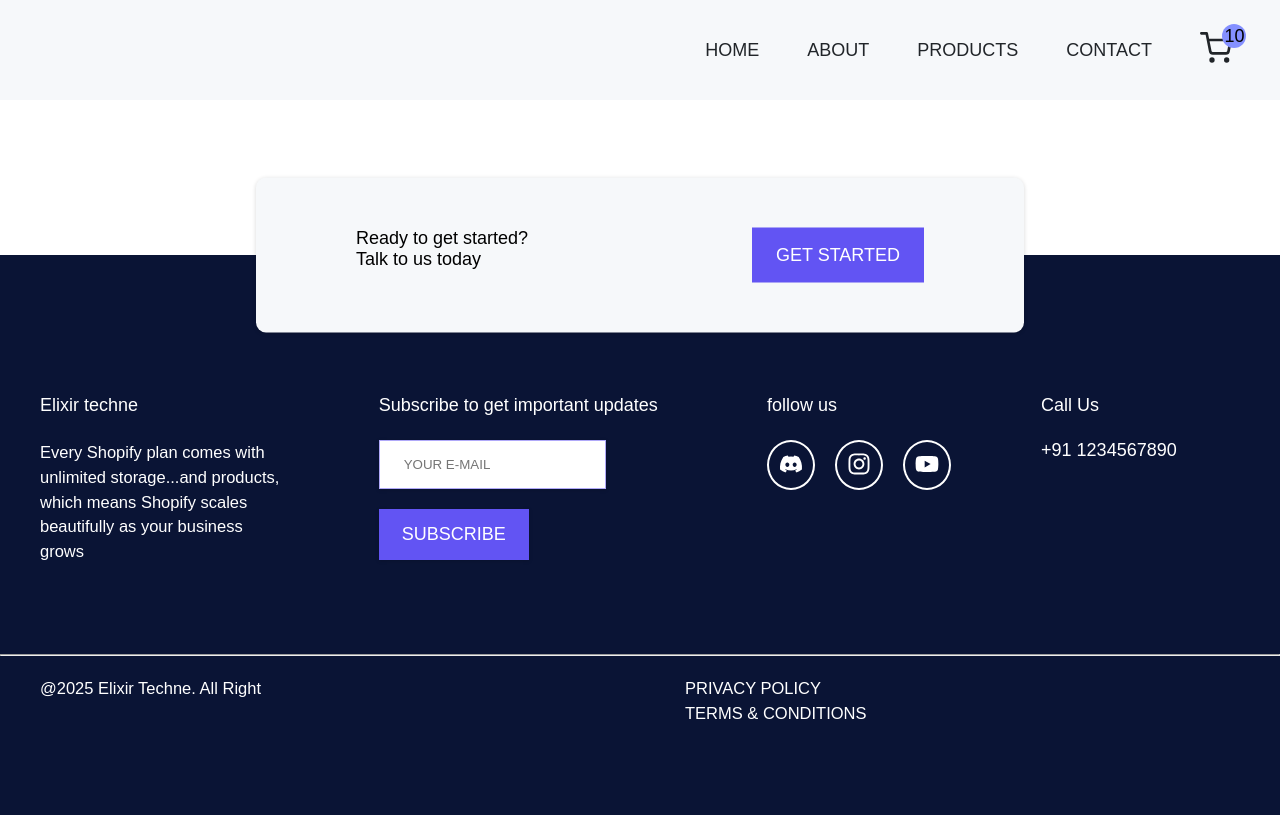
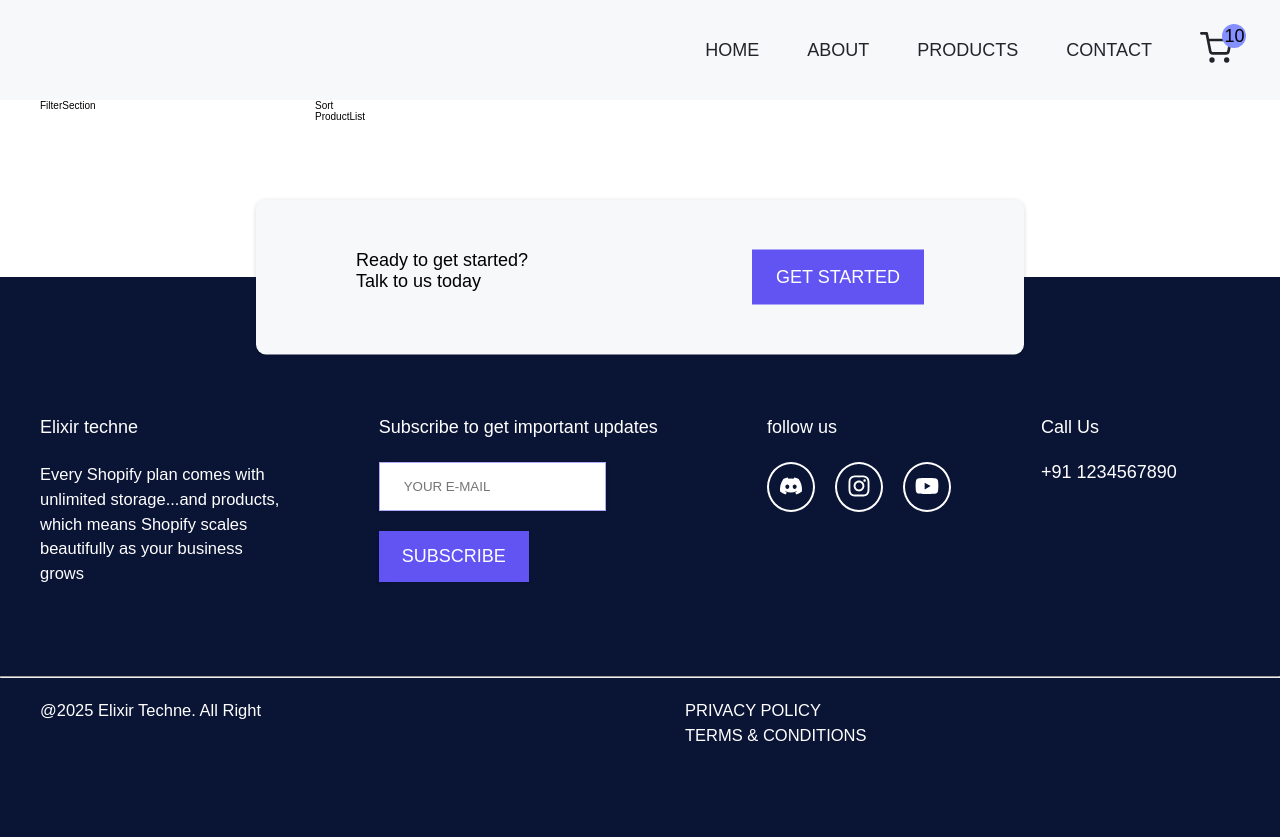
Before and after one commit to sabhaya-meet/e-commerceWeb, a React (Vite) app: page /products in a window 1280 px wide. Before the commit the page ends 815 px from the top, so only its background shows below. Built offline with nearby package versions, Linux system fonts and the light colour scheme; no server answers.

Commit message:
added quantity

```diff
--- a/src/Helpers/FormatPrice.jsx
+++ b/src/Helpers/FormatPrice.jsx
@@ -1,5 +1,3 @@
-import React from "react";
-
 const FormatPrice = ({ price }) => {
   return Intl.NumberFormat("en-IN", {
     style: "currency",
--- a/src/Products.jsx
+++ b/src/Products.jsx
@@ -1,8 +1,28 @@
 import React from "react";
 import styled from "styled-components";
+import ProductList from "./components/ProductList";
+import Sort from "./components/Sort";
+import FilterSection from "./components/FilterSection";
 
 const Products = () => {
-  return <Wrapper></Wrapper>;
+  return (
+    <Wrapper>
+      <div className="container grid grid-filter-column">
+        <div>
+          <FilterSection />
+        </div>
+
+        <section className="product-view--sort">
+          <div className="sort-filter">
+            <Sort />
+          </div>
+          <div className="main-product">
+            <ProductList />
+          </div>
+        </section>
+      </div>
+    </Wrapper>
+  );
 };
 
 const Wrapper = styled.section`
--- a/src/components/AddToCart.jsx
+++ b/src/components/AddToCart.jsx
@@ -1,10 +1,22 @@
 import React, { useState } from "react";
 import styled from "styled-components";
 import { FaCheck } from "react-icons/fa";
+import CartAmountToggle from "./CartAmountToggle";
+import { NavLink } from "react-router-dom";
+import { Button } from "../styles/Button";
 
 const AddToCart = ({ product }) => {
   const { id, colors, stock } = product;
   const [color, setColor] = useState(colors[0]);
+  const [amount, setAmount] = useState(1);
+
+  const setDecrease = () => {
+    amount > 1 ? setAmount(amount - 1) : setAmount(1);
+  };
+
+  const setIncrease = () => {
+    amount < stock ? setAmount(amount + 1) : setAmount(stock);
+  };
   return (
     <Wrapper>
       <div className="colors">
@@ -24,6 +36,18 @@ const AddToCart = ({ product }) => {
           })}
         </p>
       </div>
+
+      {/* add to cart */}
+
+      <CartAmountToggle
+        amount={amount}
+        setDecrease={setDecrease}
+        setIncrease={setIncrease}
+      />
+
+      <NavLink to="/cart">
+        <Button className="btn">Add To Cart</Button>
+      </NavLink>
     </Wrapper>
   );
 };
--- /dev/null
+++ b/src/components/CartAmountToggle.jsx
@@ -0,0 +1,21 @@
+import React from "react";
+import { FaMinus } from "react-icons/fa";
+import { FaPlus } from "react-icons/fa6";
+
+const CartAmountToggle = ({ amount, setDecrease, setIncrease }) => {
+  return (
+    <div className="cart-button">
+      <div className="amount-toggle">
+        <button onClick={() => setDecrease()}>
+          <FaMinus />
+        </button>
+        <div className="amount-style">{amount}</div>
+        <button onClick={() => setIncrease()}>
+          <FaPlus />
+        </button>
+      </div>
+    </div>
+  );
+};
+
+export default CartAmountToggle;
--- /dev/null
+++ b/src/components/FilterSection.jsx
@@ -0,0 +1,7 @@
+import React from "react";
+
+const FilterSection = () => {
+  return <div>FilterSection</div>;
+};
+
+export default FilterSection;
--- /dev/null
+++ b/src/components/ProductList.jsx
@@ -0,0 +1,7 @@
+import React from "react";
+
+const ProductList = () => {
+  return <div>ProductList</div>;
+};
+
+export default ProductList;
--- /dev/null
+++ b/src/components/Sort.jsx
@@ -0,0 +1,7 @@
+import React from "react";
+
+const Sort = () => {
+  return <div>Sort</div>;
+};
+
+export default Sort;
```
